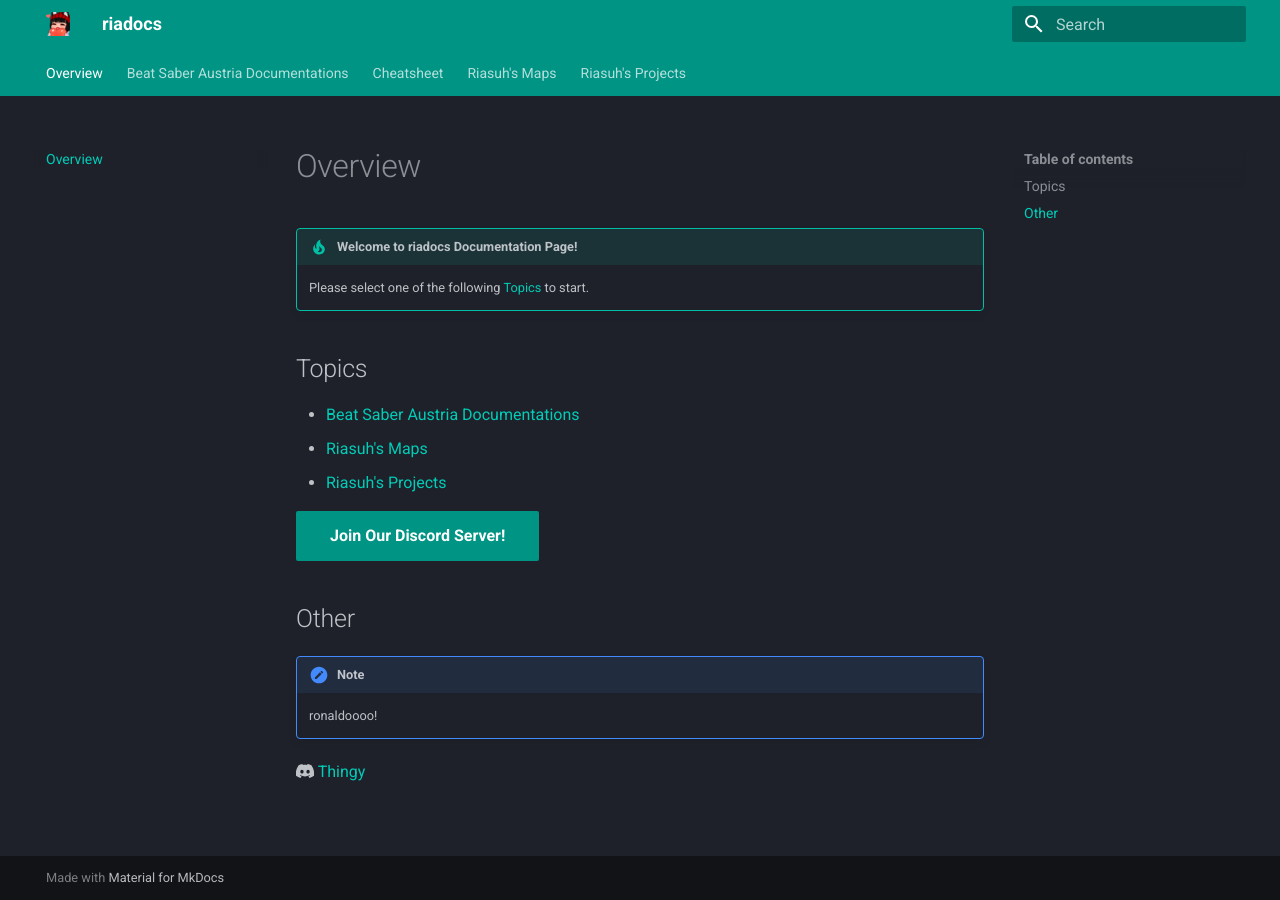
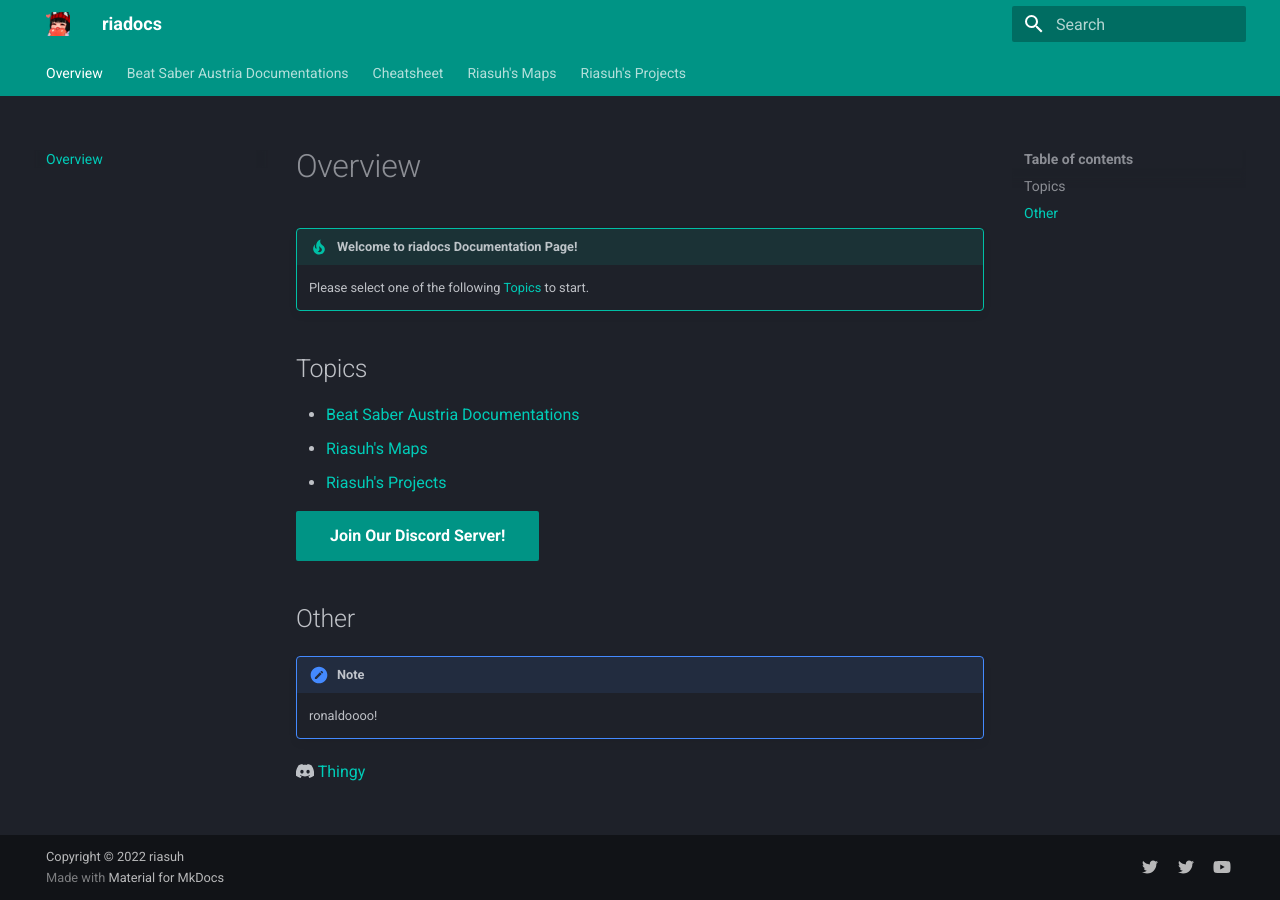
Before and after one commit to riasuh/main, an MkDocs documentation site: the page built from docs/index.md, in a window 1280 px wide. Built offline with MkDocs 1.6.1 and Material for MkDocs 9.7.7, drawn with Linux system fonts in a browser that asks for light colours.

Commit message:
add socials to footer

```diff
--- a/mkdocs.yml
+++ b/mkdocs.yml
@@ -32,3 +32,21 @@ extra:
       as to measure the effectiveness of our documentation and whether users
       find what they're searching for. With your consent, you're helping us to
       make our documentation better.
+
+  social:
+    - icon: fontawesome/brands/twitter
+
+
+      link: https://twitter.com/riasuh_
+
+    - icon: fontawesome/brands/twitter
+
+
+      link: https://github.com/riasuh
+
+    - icon: fontawesome/brands/youtube
+
+
+      link: https://youtube.com/c/riasuh
+
+copyright: Copyright &copy; 2022 riasuh
```
